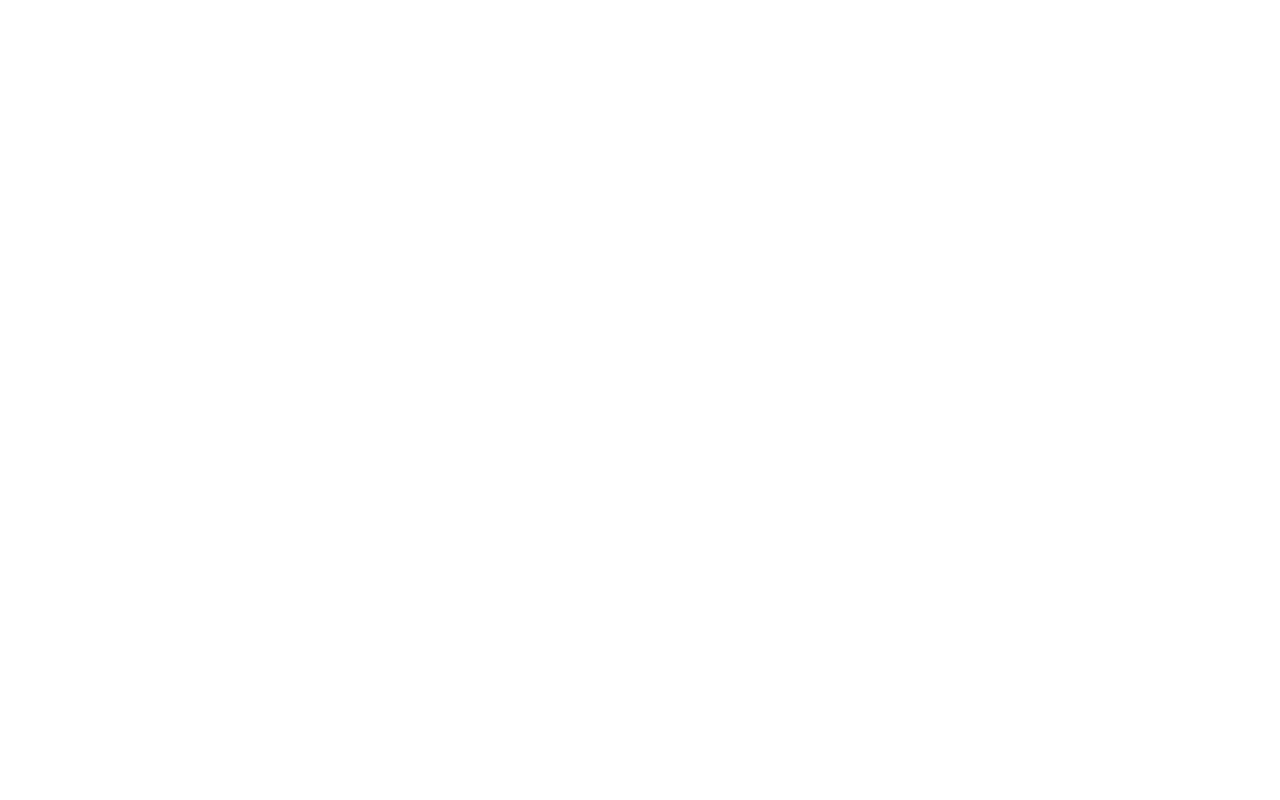
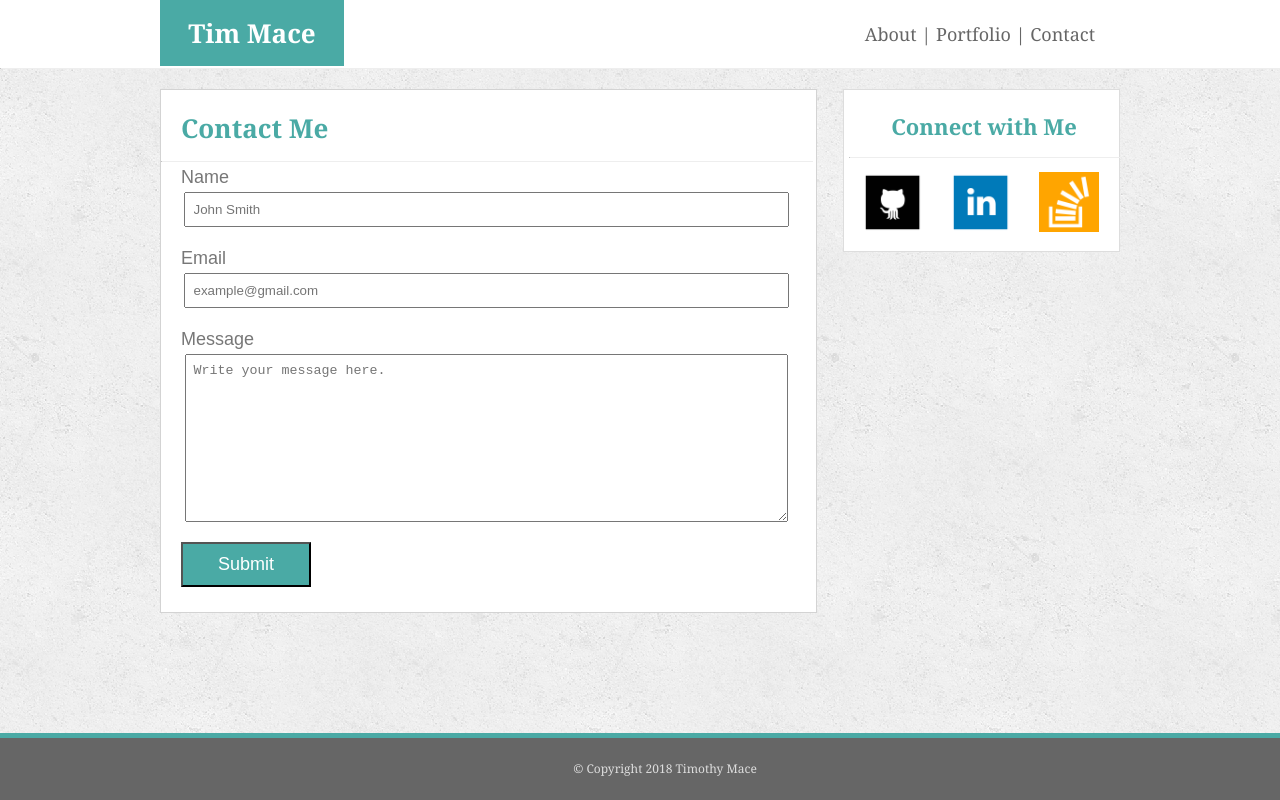
Before and after one commit to FrTime/Basic-Portfolio, a plain HTML site: page contact.html in a window 1280 px wide. Drawn offline with Linux system fonts and the light colour scheme.

Commit message:
maiden voyage

```diff
--- a/assets/css/style.css
+++ b/assets/css/style.css
@@ -0,0 +1,189 @@
+.main {
+    width: 650px;
+    float: left;
+    padding: 5px 5px 5px 0;
+    border: 1px solid lightgray;
+    background-color: #ffffff;
+}
+
+.side {
+    width: 270px;
+    float: right;
+    padding: 5px 0 5px 5px;
+    border: 1px solid #dddddd;
+    background-color: #ffffff;
+}
+
+
+body {
+    background-image: url("../images/bg.png");
+}
+
+h1 {
+    color: #4aaaa5;
+    font-family: Georgia, 'Times New Roman', Times, serif;
+    font-size: 26px;
+    font-weight: bold;
+    padding: 20px;
+
+}
+
+.profile-pic {
+    padding: 20px;
+    width: 200px;
+    height: 200px;
+    float: left;
+}
+
+p {
+    font-family: 'Arial', 'Helvetica Neue', Helvetica, sans-serif;
+    font-size: 18px;
+    padding: 20px;
+    line-height: 30px;
+    color: #777777;
+}
+
+.content {
+    margin: auto;
+    width: 960px;
+    padding: 20px;
+}
+
+h2 {
+    color: #4aaaa5;
+    font-family: Georgia, 'Times New Roman', Times, serif;
+    font-size: 22px;
+    font-weight: bold;
+    padding: 20px;
+    text-align: center;
+}
+
+hr {
+    border-top: 0 solid #dddddd;
+    margin: 0px;
+    width: 100%;
+}
+
+.name {
+    width: 15%;
+    background-color: #4aaaa5;
+    color: white;
+    padding: 25px;
+    text-align: center;
+    font-family: Georgia, 'Times New Roman', Times, serif;
+    font-size: 26px;
+    font-weight: bold;
+    padding: 20px;
+}
+
+.nav {
+    margin: auto;
+    padding: 25px;
+    float: right;
+    text-align: center;
+    font-family: Georgia, 'Times New Roman', Times, serif;
+    font-size: 18px;
+    color: #dddddd;
+}
+
+.header-box {
+    width: 100%;
+    margin: auto;
+    background-color: white;
+}
+
+.header2 {
+    width: 960px;
+    margin: auto;
+    background-color: white;
+}
+
+.social {
+    height: 60px;
+    width: 60px;
+    padding: 14px;
+    float: left;
+}
+
+footer {
+    width: 100%;
+    text-align: center;
+    position: fixed;
+	left: 0;
+	bottom: 0;
+    border-top: 5px solid  #4aaaa5;
+    padding: 25px;
+    background-color: #666666;
+    color: #dddddd;
+    font-family: Georgia, 'Times New Roman', Times, serif;
+    font-size: 12px;
+}
+
+.nav-link {
+    display: inline-block;
+}
+
+a {
+    color: #666666;
+    text-decoration: none;
+}
+
+label {
+    font-family: 'Arial', 'Helvetica Neue', Helvetica, sans-serif;
+    font-size: 18px;
+    padding: 20px;
+    line-height: 30px;
+    color: #777777;
+}
+
+input {
+    padding: 8px;
+    width: 90%;
+    display: block;
+    margin-right: auto;
+    margin-left: auto;
+}
+
+textarea {
+    padding: 8px;
+    width: 90%;
+    display: block;
+    margin-right: auto;
+    margin-left: auto;
+}
+
+.submit {
+    width: 20%;
+    float: left;
+    position: relative;
+    left: 0;
+    background-color: #4aaaa5;
+    color: white;
+    padding: 25px;
+    text-align: center;
+    font-family: 'Arial', 'Helvetica Neue', Helvetica, sans-serif;
+    font-size: 18px;
+    padding: 10px;
+    margin: 20px 0 20px 20px;
+}
+
+.project {
+	display: inline-block;
+	position: relative;
+	width: 260px;
+    height: 195px;
+    padding: 20px;
+}
+
+.project-box {
+    width: 230px;
+    text-align: center;
+    position: relative;
+    top: -42%;
+	background-color: #4aaaa5;
+    color: white;
+    padding: 15px;
+    font-family: Georgia, 'Times New Roman', Times, serif;
+    font-size: 20px;
+    margin-left: 20px;
+}
--- a/contact.html
+++ b/contact.html
@@ -0,0 +1,61 @@
+<!DOCTYPE html>
+<html lang="en">
+<head>
+    <meta charset="UTF-8">
+    <meta name="viewport" content="width=device-width, initial-scale=1.0">
+    <meta http-equiv="X-UA-Compatible" content="ie=edge">
+    <title>Tim Mace</title>
+    <link rel="stylesheet" type="text/css" href="assets/css/reset.css">
+    <link rel="stylesheet" type="text/css" href="assets/css/style.css">
+</head>
+<body>
+<!-- Header box -->
+    <div class="header-box">
+    <div class="header2">
+            <div class="nav">
+                    <ul>
+                        <li class="nav-link"><a href="index.html">About |</a></li>
+                        <li class="nav-link"><a href="portfolio.html">Portfolio |</a></li>
+                        <li class="nav-link"><a href="#">Contact</a></li>
+                    </ul>
+                </div>
+        <div class="name">Tim Mace</div>
+    </div>
+    <hr>
+    </div>
+    <!-- <img src=assets/images/bg.png height="100%"/> -->
+        <div class="content">
+<!-- Entire Content Area width of 960px -->
+            <div class="main">
+            <!-- Main section content width of 650px -- floating right -->
+            <h1>Contact Me</h1>
+            <hr>
+            <form>
+                <label for="name">Name</label>
+                <br>
+                <input type="text" id="name" placeholder="John Smith">
+                <br>
+                <label for="email">Email</label>
+                <br>
+                <input type="text" id="email" placeholder="example@gmail.com">
+                <br>
+                <label for="name">Message</label>
+                <br>
+                <textarea rows="10" cols="70" id="message" placeholder="Write your message here."></textarea>
+                <input class="submit" type="submit" value="Submit"/>
+            </form>
+            </div>
+            <div class="side">
+            <!-- Sidebar width of 270px -- floating left -->
+            <h2>Connect with Me</h2>
+            <hr>
+            <ul>
+                <li><a href="https://github.com/FrTime"><img class="social" src="assets/images/git.png" alt="GitHub"></a></li>
+                <li><a href="https://linkedin.com/in/timothy-mace"><img class="social" src="assets/images/linked.png" alt="LinkedIn"></a></li>
+                <li><a href="https://stackoverflow.com/users/9137598/frtime"><img class="social" src="assets/images/stack.png" alt="StackOverflow"></a></li>
+            </ul>
+            </div>
+        </div>
+        <footer>&copy; Copyright 2018 Timothy Mace</footer>
+</body>
+</html>
```
Also changed, not shown: index.html (+43 -13 lines), portfolio.html (+67 -0 lines), assets/images/1.jpg (added), assets/images/2.jpg (added), assets/images/3.jpg (added), assets/images/4.jpg (added), assets/images/5.jpg (added), assets/images/bg.png (added), assets/images/bg.txt (added), assets/images/bio.jpg (added), assets/images/git.png (added), assets/images/linked.png (added), assets/images/stack.png (added).
